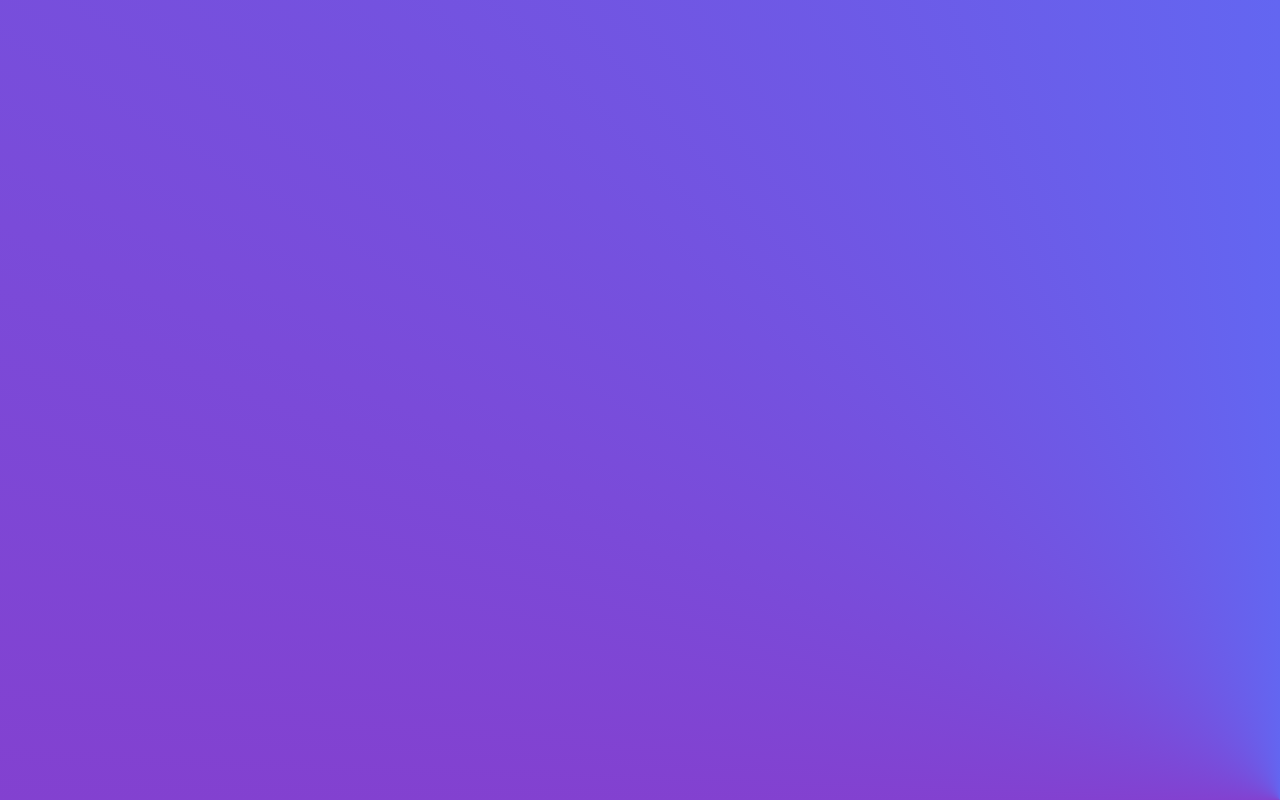
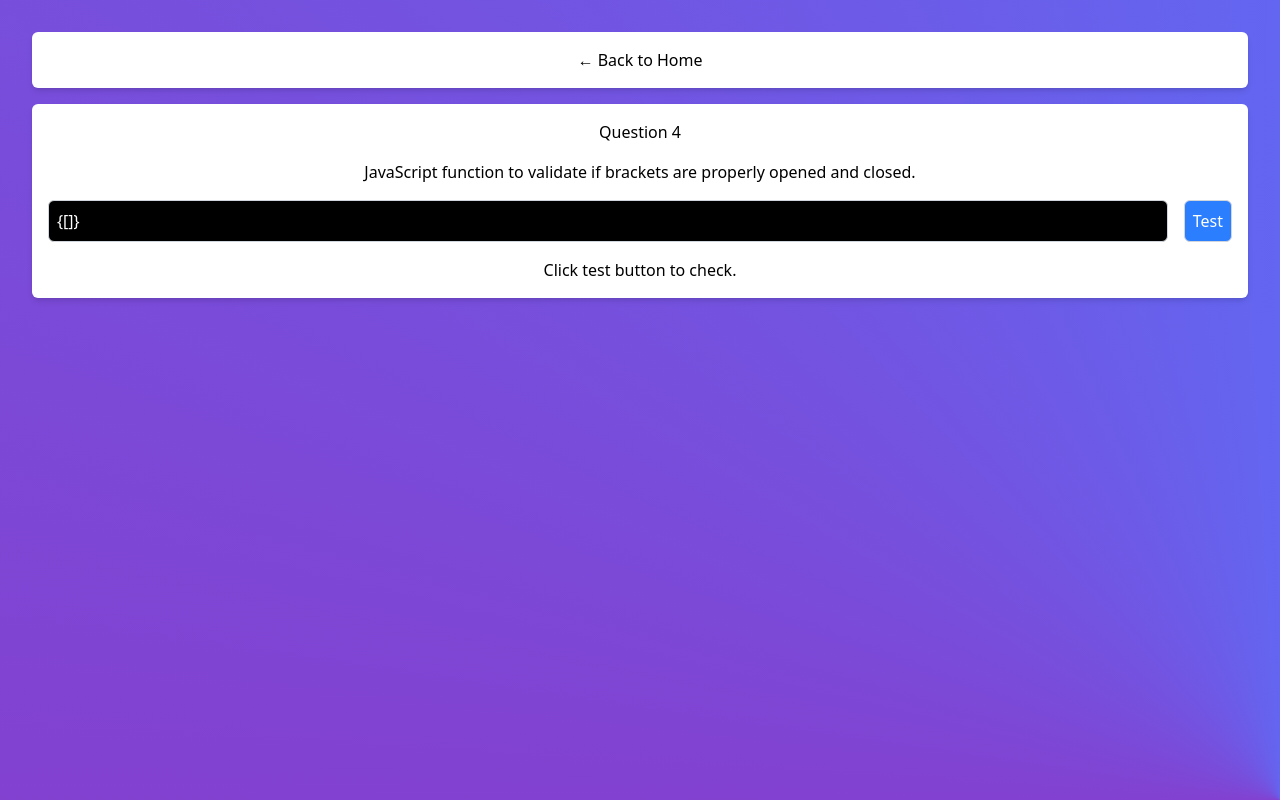
Before and after one commit to wwwjsw/test-react-frontend, a React (Vite) app: page /question-4 in a window 1280 px wide. Before the commit this address had no page. Built offline with nearby package versions, Linux system fonts and the light colour scheme.

Commit message:
feat(Question4): add bracket validation feature and page

```diff
--- a/src/App.tsx
+++ b/src/App.tsx
@@ -4,6 +4,7 @@ import Home from "./pages/Home";
 import Question1 from "@/pages/Question1";
 import Question2 from "./pages/Question2";
 import Question3 from "./pages/Question3";
+import Question4 from "./pages/Question4";
 
 function App() {
   return (
@@ -13,6 +14,7 @@ function App() {
         <Route path="/question-1" element={<Question1 />} />
         <Route path="/question-2" element={<Question2 />} />
         <Route path="/question-3" element={<Question3 />} />
+        <Route path="/question-4" element={<Question4 />} />
         {/*
 
         <Route path="/question-4" element={<Question4 />} />
--- a/src/data/Questions.ts
+++ b/src/data/Questions.ts
@@ -4,7 +4,7 @@ const questions: Question[] = [
   { id: 1, title: "1 - Find duplicate items", path: "/question-1" },
   { id: 2, title: "2 - Exponential growth", path: "/question-2" },
   { id: 3, title: "3 - Flex layout", path: "/question-3" },
-  { id: 4, title: "4", path: "/question-4" },
+  { id: 4, title: "4 - Check if breckets are closed correctly", path: "/question-4" },
   { id: 5, title: "5", path: "/question-5" },
   { id: 6, title: "6", path: "/question-6" },
   { id: 7, title: "7", path: "/question-7" },
--- /dev/null
+++ b/src/pages/Question4.tsx
@@ -0,0 +1,104 @@
+import QuestionHeader from "@/components/QuestionHeader";
+import { useState } from "react";
+
+function isOpeningBracket(char: string): boolean {
+  return char === "(" || char === "{" || char === "[";
+}
+
+function isClosingBracket(char: string): boolean {
+  return char === ")" || char === "}" || char === "]";
+}
+
+function getMatchingOpening(char: string): string {
+  switch (char) {
+    case ")":
+      return "(";
+    case "}":
+      return "{";
+    case "]":
+      return "[";
+    default:
+      return "";
+  }
+}
+
+function isValidBrackets(input: string): boolean {
+  const bracketStack: string[] = [];
+
+  for (let i = 0; i < input.length; i++) {
+    const currentChar = input[i];
+
+    if (isOpeningBracket(currentChar)) {
+      bracketStack.push(currentChar);
+    } else if (isClosingBracket(currentChar)) {
+      if (bracketStack.length === 0) {
+        return false;
+      }
+
+      const lastUnclosedBracket = bracketStack.pop();
+      const requiredOpeningBracket = getMatchingOpening(currentChar);
+
+      if (lastUnclosedBracket !== requiredOpeningBracket) {
+        return false;
+      }
+    }
+  }
+
+  return bracketStack.length === 0;
+}
+
+function Question4() {
+  const [testInput, setTestInput] = useState("{[]}");
+  const [result, setResult] = useState<boolean | null>(null);
+
+  const handleClickTest = () => {
+    const actualResult = isValidBrackets(testInput);
+    setResult(actualResult);
+  };
+
+  const handleInputChange = (e: React.ChangeEvent<HTMLInputElement>) => {
+    setResult(null);
+    setTestInput(e.target.value);
+  };
+
+  return (
+    <>
+      <QuestionHeader />
+      <div className="default-card-col">
+        <h1>Question 4</h1>
+        <p>JavaScript function to validate if brackets are properly opened and closed.</p>
+
+        <div>
+          <div className="flex gap-4 items-center mb-4">
+            <input
+              type="text"
+              value={testInput}
+              onChange={handleInputChange}
+              placeholder="Enter brackets to test"
+              className="default-input flex-1"
+            />
+            <button onClick={handleClickTest} className="default-btn-info">
+              Test
+            </button>
+          </div>
+
+          {result !== null ? (
+            <div
+              className={`p-3 rounded mb-4 ${
+                result ? "bg-green-100 text-green-800" : "bg-red-100 text-red-800"
+              }`}
+            >
+              <strong>Result:</strong> isValidBrackets("{testInput}") = {result.toString()}
+            </div>
+          ) : (
+            <div>
+              <p>Click test button to check.</p>
+            </div>
+          )}
+        </div>
+      </div>
+    </>
+  );
+}
+
+export default Question4;
```
